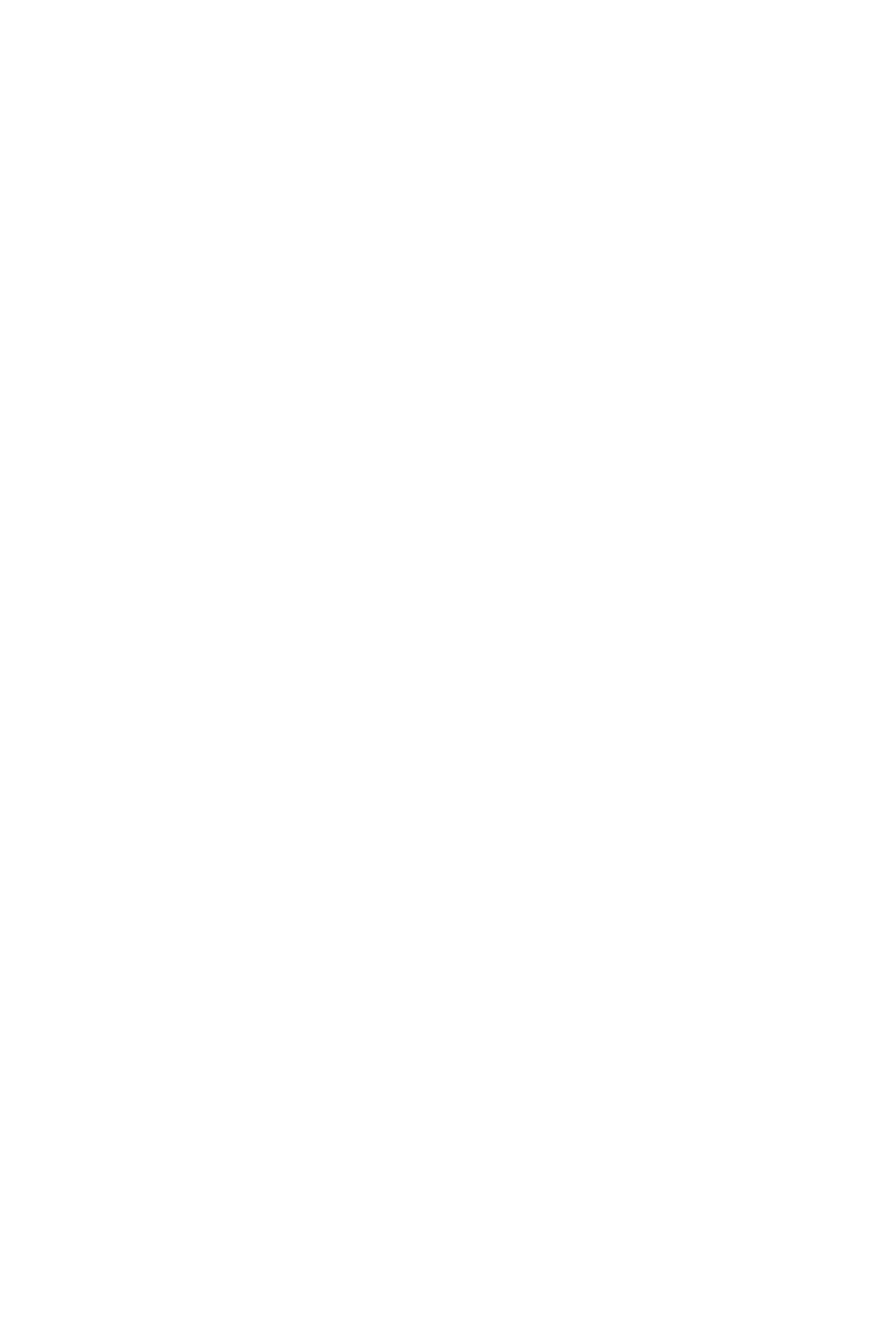
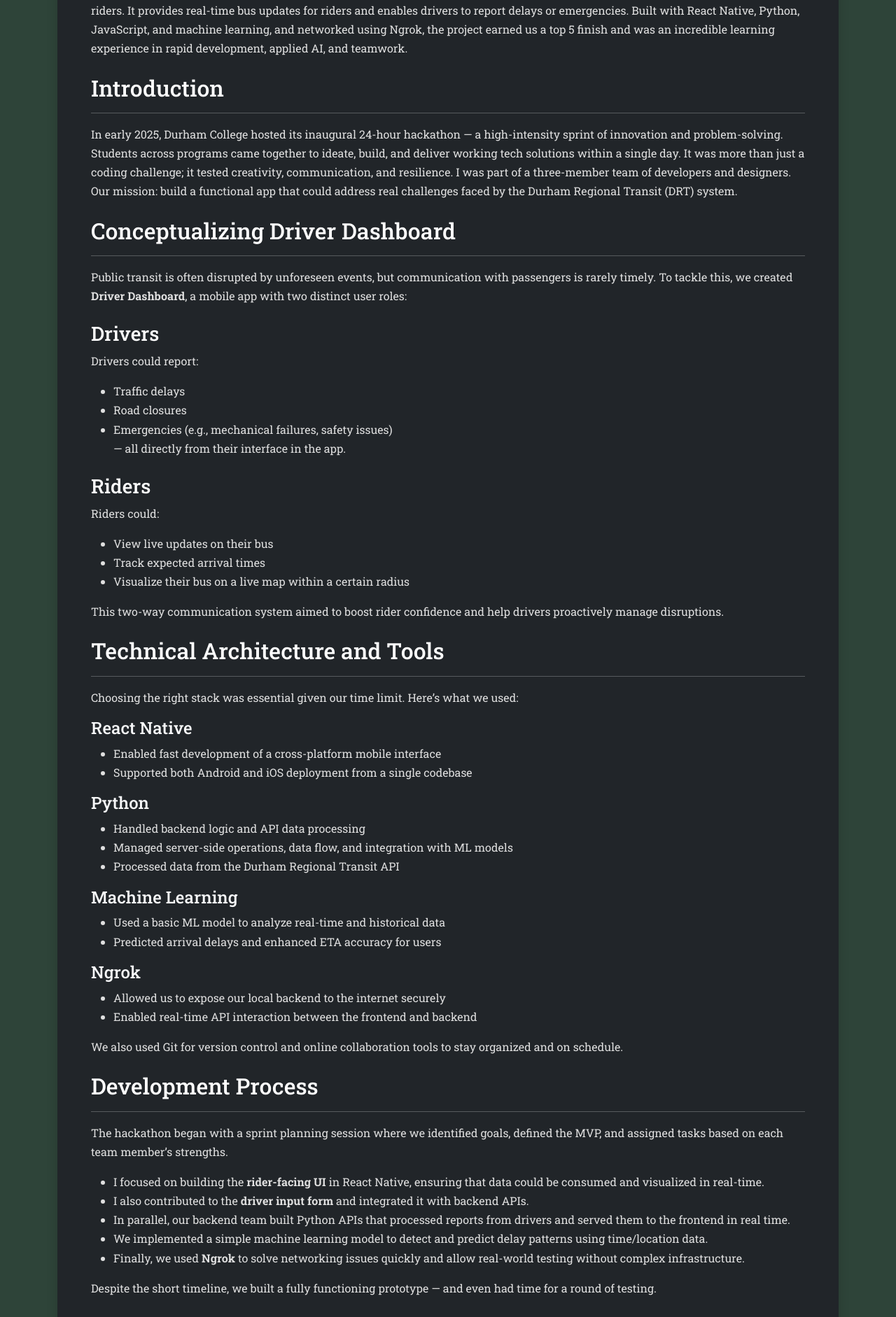
Before and after one commit to RamiyanGangatharan/Portfolio2025, a Next.js app in the folder client/: page /content/hackathon in a window 1280 px wide. Before the commit this address had no page. Shown: the part 432-2314 px from the top of the page at 70% size. Before the commit the page ends 800 px from the top, so only its background shows below. Built offline with nearby package versions, Linux system fonts and the light colour scheme.

Commit message:
Hackathon Article

```diff
--- a/client/src/pages/content/aicore.js
+++ b/client/src/pages/content/aicore.js
@@ -69,7 +69,10 @@
 ## What I Learned
 ---
 
-This project taught me that even with limited time and unfamiliar tech, a strong foundation in programming makes you adaptable. I gained practical experience in integrating natural language systems into a real-time environment, learned how to communicate in a professional research setting, and reinforced the importance of iterative prototyping when working with complex systems like voice and VR. Most importantly, I learned that building innovative tech isn’t about being perfect — it's about making consistent, functional progress under constraints.
+This project taught me that even with limited time and unfamiliar tech, a strong foundation in programming makes you adaptable.
+I gained practical experience in integrating natural language systems into a real-time environment, learned how to communicate in a professional
+research setting, and reinforced the importance of iterative prototyping when working with complex systems like voice and VR. Most importantly, I learned
+that building innovative tech isn't about being perfect — it's about making consistent, functional progress under constraints.
 
 ## Sources
 ---
--- /dev/null
+++ b/client/src/pages/content/hackathon.js
@@ -0,0 +1,120 @@
+import MDP from './markdownpage';
+
+const hackathon = `
+
+# The Inaugural 2025 Durham College Hackathon
+---
+
+> 🏆 *My team placed 5/12 at Durham College's inaugural 24-hour hackathon (sponsored by DRT) with a React Native app called Driver Dashboard.*
+
+## TL;DR:
+In just 24 hours, we developed **Driver Dashboard**, a cross-platform mobile app that improves communication between bus drivers and riders.
+It provides real-time bus updates for riders and enables drivers to report delays or emergencies. Built with React Native, Python, JavaScript,
+and machine learning, and networked using Ngrok, the project earned us a top 5 finish and was an incredible learning experience in rapid development,
+applied AI, and teamwork.
+
+## Introduction
+---
+
+In early 2025, Durham College hosted its inaugural 24-hour hackathon — a high-intensity sprint of innovation and problem-solving. Students across programs
+came together to ideate, build, and deliver working tech solutions within a single day. It was more than just a coding challenge; it tested creativity,
+communication, and resilience. I was part of a three-member team of developers and designers. Our mission: build a functional app that could address real
+challenges faced by the Durham Regional Transit (DRT) system.
+
+## Conceptualizing Driver Dashboard
+---
+
+Public transit is often disrupted by unforeseen events, but communication with passengers is rarely timely. To tackle this, we created **Driver Dashboard**,
+a mobile app with two distinct user roles:
+
+### Drivers
+Drivers could report:
+- Traffic delays
+- Road closures
+- Emergencies (e.g., mechanical failures, safety issues)
+— all directly from their interface in the app.
+
+### Riders
+Riders could:
+- View live updates on their bus
+- Track expected arrival times
+- Visualize their bus on a live map within a certain radius
+
+This two-way communication system aimed to boost rider confidence and help drivers proactively manage disruptions.
+
+## Technical Architecture and Tools
+---
+
+Choosing the right stack was essential given our time limit. Here’s what we used:
+
+#### React Native
+- Enabled fast development of a cross-platform mobile interface
+- Supported both Android and iOS deployment from a single codebase
+
+#### Python
+- Handled backend logic and API data processing
+- Managed server-side operations, data flow, and integration with ML models
+- Processed data from the Durham Regional Transit API
+
+#### Machine Learning
+- Used a basic ML model to analyze real-time and historical data
+- Predicted arrival delays and enhanced ETA accuracy for users
+
+#### Ngrok
+- Allowed us to expose our local backend to the internet securely
+- Enabled real-time API interaction between the frontend and backend
+
+We also used Git for version control and online collaboration tools to stay organized and on schedule.
+
+## Development Process
+---
+
+The hackathon began with a sprint planning session where we identified goals, defined the MVP, and assigned tasks based on each team member’s strengths.
+
+- I focused on building the **rider-facing UI** in React Native, ensuring that data could be consumed and visualized in real-time.
+- I also contributed to the **driver input form** and integrated it with backend APIs.
+- In parallel, our backend team built Python APIs that processed reports from drivers and served them to the frontend in real time.
+- We implemented a simple machine learning model to detect and predict delay patterns using time/location data.
+- Finally, we used **Ngrok** to solve networking issues quickly and allow real-world testing without complex infrastructure.
+
+Despite the short timeline, we built a fully functioning prototype — and even had time for a round of testing.
+
+## Challenges and Solutions
+---
+
+- Time Constraints: We had only 24 hours. By defining a clear MVP and sticking to core features, we avoided scope creep.
+- Data Accuracy: Real-time bus data is noisy and inconsistent. Our ML model helped smooth out these inconsistencies and make better predictions.
+- Integration: Connecting the frontend and backend in a live environment was tricky. Ngrok provided a seamless tunnel for rapid testing and integration.
+- Team Coordination: Coordinating across three people with limited time meant constant communication. We used frequent check-ins to stay aligned.
+
+## Key Contributions
+---
+
+- Built the **rider-side interface** in React Native, including real-time update displays
+- Helped implement the **driver input form** for reporting issues
+- Developed backend scripts in Python for data ingestion and processing
+- Integrated Ngrok for live server tunneling and testing
+- Co-developed and tuned a basic ML model to support ETA predictions
+- Participated in live testing and debugging across both platforms
+
+## Lessons Learned
+---
+
+This hackathon pushed me out of my comfort zone and taught me a lot about:
+
+- **Rapid prototyping:** Simplicity and clarity are key when time is limited.
+- **Real-world teamwork:** Communication and clear ownership make all the difference.
+- **ML in production:** Even lightweight models can add meaningful features.
+- **Technical stack choices:** The right tools accelerate development and reduce friction.
+- **Resilience:** With focus and teamwork, even ambitious ideas can become reality in 24 hours.
+
+## Final Thoughts
+---
+
+Finishing in the top 5 was a proud moment — but what mattered most was the experience: learning new tech, building under pressure, and solving real-world problems with a great team. I'm excited to carry these lessons into future hackathons and software projects.
+
+`;
+
+export default function Article() {
+  return <MDP title="2025 Hackathon" article={hackathon} />;
+}
```
